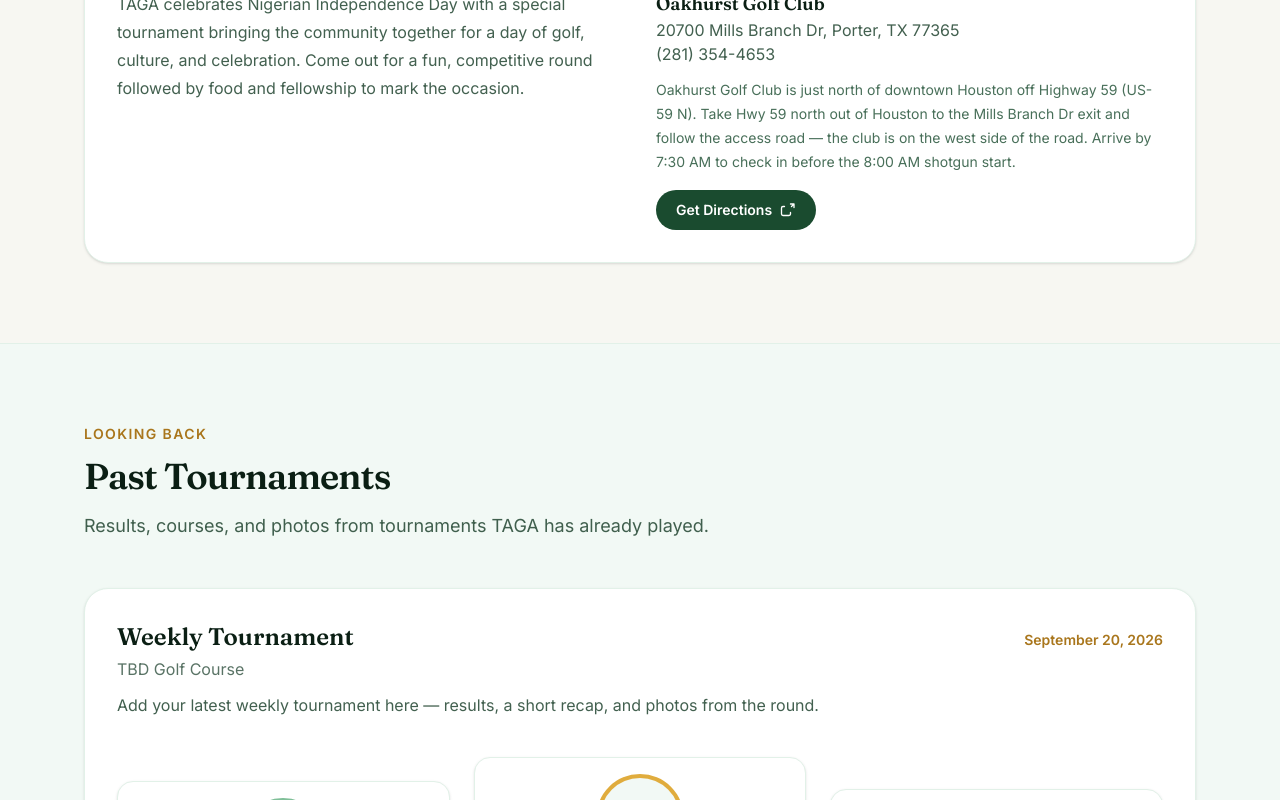
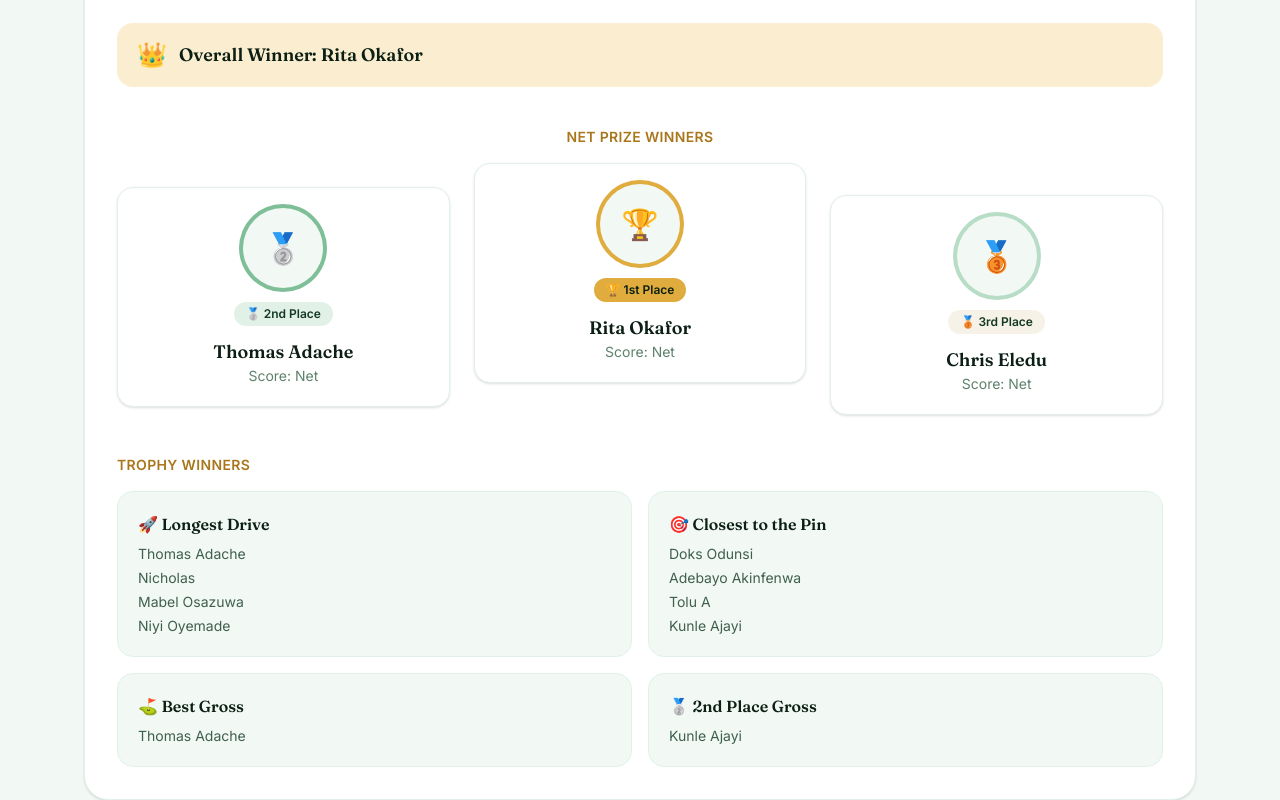
Before and after one commit to emekattoh/taga-site, a Next.js app: page /tournaments in a window 1280 px wide. Shown: the part 760-1560 px from the top of the page. Built offline with nearby package versions, Linux system fonts and the light colour scheme.

Commit message:
Add Oct 3 tournament results, trophy winners, and Squabbit/Instagram embed support

```diff
--- a/app/tournaments/page.tsx
+++ b/app/tournaments/page.tsx
@@ -3,12 +3,15 @@ import Image from "next/image";
 import { Section, SectionHeading } from "@/components/ui/section";
 import { FadeIn } from "@/components/ui/fade-in";
 import { WinnerPodium } from "@/components/winner-podium";
+import { RawEmbed } from "@/components/raw-embed";
+import { InstagramPost } from "@/components/instagram-post";
 import {
   getUpcomingTournament,
   getPastTournaments,
   getAllFirstPlaceWinners,
   getCourseMapUrl,
 } from "@/lib/data/tournaments";
+import { instagramPosts } from "@/lib/data/instagram";
 
 export const metadata: Metadata = {
   title: "Tournaments — TAGA",
@@ -107,6 +110,15 @@ export default function TournamentsPage() {
                   </a>
                 </div>
               </div>
+
+              {upcoming.leaderboardEmbedHtml && (
+                <div className="border-t border-fairway-100 p-8">
+                  <h4 className="mb-4 text-sm font-semibold uppercase tracking-wide text-gold-600">
+                    Live Leaderboard
+                  </h4>
+                  <RawEmbed html={upcoming.leaderboardEmbedHtml} />
+                </div>
+              )}
             </div>
           </FadeIn>
         </Section>
@@ -141,9 +153,55 @@ export default function TournamentsPage() {
                     <p className="mt-3 text-fairway-800/80">{t.summary}</p>
                   )}
 
+                  {t.overallChampion && (
+                    <div className="mt-6 flex items-center gap-3 rounded-2xl bg-gold-100 px-5 py-4">
+                      <span className="text-2xl">👑</span>
+                      <p className="font-display text-lg font-semibold text-fairway-950">
+                        Overall Winner: {t.overallChampion}
+                      </p>
+                    </div>
+                  )}
+
                   {t.winners.length > 0 && (
                     <div className="mt-10">
+                      <h4 className="mb-4 text-center text-sm font-semibold uppercase tracking-wide text-gold-600">
+                        Net Prize Winners
+                      </h4>
                       <WinnerPodium winners={t.winners} />
+                    </div>
+                  )}
+
+                  {t.trophies && t.trophies.length > 0 && (
+                    <div className="mt-10">
+                      <h4 className="mb-4 text-sm font-semibold uppercase tracking-wide text-gold-600">
+                        Trophy Winners
+                      </h4>
+                      <div className="grid gap-4 sm:grid-cols-2">
+                        {t.trophies.map((trophy) => (
+                          <div
+                            key={trophy.category}
+                            className="rounded-2xl border border-fairway-100 bg-fairway-50 p-5"
+                          >
+                            <p className="font-display text-base font-semibold text-fairway-950">
+                              {trophy.icon} {trophy.category}
+                            </p>
+                            <ul className="mt-2 space-y-1 text-sm text-fairway-800/80">
+                              {trophy.recipients.map((name) => (
+                                <li key={name}>{name}</li>
+                              ))}
+                            </ul>
+                          </div>
+                        ))}
+                      </div>
+                    </div>
+                  )}
+
+                  {t.leaderboardEmbedHtml && (
+                    <div className="mt-10">
+                      <h4 className="mb-4 text-sm font-semibold uppercase tracking-wide text-gold-600">
+                        Final Leaderboard
+                      </h4>
+                      <RawEmbed html={t.leaderboardEmbedHtml} />
                     </div>
                   )}
 
@@ -169,6 +227,25 @@ export default function TournamentsPage() {
             </div>
           </Section>
         </div>
+      )}
+
+      {/* Instagram */}
+      {instagramPosts.length > 0 && (
+        <Section>
+          <SectionHeading
+            eyebrow="From Our Instagram"
+            title="More From The Course"
+            description="Follow TAGA on Instagram for more photos and highlights."
+            align="center"
+          />
+          <div className="mt-12 grid gap-6 sm:grid-cols-2 lg:grid-cols-3">
+            {instagramPosts.map((url) => (
+              <FadeIn key={url}>
+                <InstagramPost url={url} />
+              </FadeIn>
+            ))}
+          </div>
+        </Section>
       )}
 
       {/* Hall of Fame */}
--- /dev/null
+++ b/components/instagram-post.tsx
@@ -0,0 +1,72 @@
+"use client";
+
+import { useEffect } from "react";
+
+declare global {
+  interface Window {
+    instgrm?: {
+      Embeds: { process: () => void };
+    };
+  }
+}
+
+const SCRIPT_SRC = "https://www.instagram.com/embed.js";
+
+function loadInstagramEmbedScript(): Promise<void> {
+  return new Promise((resolve) => {
+    if (window.instgrm) {
+      resolve();
+      return;
+    }
+    const existing = document.querySelector<HTMLScriptElement>(
+      `script[src="${SCRIPT_SRC}"]`
+    );
+    if (existing) {
+      existing.addEventListener("load", () => resolve());
+      return;
+    }
+    const script = document.createElement("script");
+    script.src = SCRIPT_SRC;
+    script.async = true;
+    script.onload = () => resolve();
+    document.body.appendChild(script);
+  });
+}
+
+/**
+ * Embeds a single public Instagram post using Instagram's official oEmbed
+ * widget. Pass the post's permalink, e.g.
+ * https://www.instagram.com/p/ABC123xyz/
+ */
+export function InstagramPost({ url }: { url: string }) {
+  useEffect(() => {
+    let mounted = true;
+    loadInstagramEmbedScript().then(() => {
+      if (mounted) window.instgrm?.Embeds.process();
+    });
+    return () => {
+      mounted = false;
+    };
+  }, [url]);
+
+  return (
+    <blockquote
+      className="instagram-media"
+      data-instgrm-permalink={url}
+      data-instgrm-version="14"
+      style={{
+        background: "#FFF",
+        border: 0,
+        borderRadius: "12px",
+        margin: 0,
+        maxWidth: "100%",
+        minWidth: "260px",
+        width: "100%",
+      }}
+    >
+      <a href={url} target="_blank" rel="noopener noreferrer">
+        View this post on Instagram
+      </a>
+    </blockquote>
+  );
+}
--- /dev/null
+++ b/components/raw-embed.tsx
@@ -0,0 +1,41 @@
+"use client";
+
+import { useEffect, useRef } from "react";
+
+/**
+ * Renders a trusted, admin-provided HTML embed snippet (e.g. a Squabbit
+ * leaderboard embed) and re-executes any <script> tags it contains, since
+ * assigning innerHTML does not run scripts on its own.
+ *
+ * IMPORTANT: `html` must come from a trusted source (content we control in
+ * the codebase, like lib/data/tournaments.ts) — never render arbitrary
+ * user-submitted HTML through this component.
+ */
+export function RawEmbed({
+  html,
+  className,
+}: {
+  html: string;
+  className?: string;
+}) {
+  const containerRef = useRef<HTMLDivElement>(null);
+
+  useEffect(() => {
+    const container = containerRef.current;
+    if (!container || !html) return;
+
+    container.innerHTML = html;
+
+    const scripts = Array.from(container.querySelectorAll("script"));
+    scripts.forEach((oldScript) => {
+      const newScript = document.createElement("script");
+      Array.from(oldScript.attributes).forEach((attr) =>
+        newScript.setAttribute(attr.name, attr.value)
+      );
+      newScript.text = oldScript.textContent ?? "";
+      oldScript.parentNode?.replaceChild(newScript, oldScript);
+    });
+  }, [html]);
+
+  return <div ref={containerRef} className={className} />;
+}
--- /dev/null
+++ b/lib/data/instagram.ts
@@ -0,0 +1,5 @@
+// Add Instagram post URLs here to feature them on the Tournaments page.
+// Open the post on instagram.com (or the app), tap the ••• menu, and
+// choose "Copy Link" — paste that link below. Only public post links
+// will embed correctly for visitors.
+export const instagramPosts: string[] = [];
--- a/lib/data/tournaments.ts
+++ b/lib/data/tournaments.ts
@@ -3,6 +3,12 @@ export type Winner = {
   name: string;
   score?: string;
   photo?: string;
+};
+
+export type TrophyCategory = {
+  category: string;
+  icon?: string;
+  recipients: string[];
 };
 
 export type Course = {
@@ -19,8 +25,12 @@ export type Course = {
 export type Tournament = {
   id: string;
   title: string;
-  /** ISO date string, e.g. "2026-10-03". Used for sorting and to determine
-   * whether a tournament is upcoming or past. */
+  /** "upcoming" shows in the featured section at the top of the page.
+   * "completed" shows in Past Tournaments (and feeds the Hall of Fame).
+   * Flip this manually once a tournament wraps up — don't rely on the
+   * calendar date alone. */
+  status: "upcoming" | "completed";
+  /** ISO date string, e.g. "2026-10-03". Used only for sorting. */
   date: string;
   /** Human-friendly date/time shown on the page, e.g. "October 3, 2026 · 8:00 AM". */
   displayDate: string;
@@ -31,14 +41,22 @@ export type Tournament = {
   summary?: string;
   coverPhoto?: string;
   gallery?: string[];
-  /** Leave empty for tournaments that haven't happened yet. */
+  /** Net prize winners (1st/2nd/3rd). Leave empty until results are in. */
   winners: Winner[];
+  /** Trophy categories like Longest Drive, Closest to the Pin, Best Gross. */
+  trophies?: TrophyCategory[];
+  /** Headline "Overall Winner" callout, if the tournament names one. */
+  overallChampion?: string;
+  /** Paste the raw embed code from Squabbit (Tournament settings → Actions
+   * → Embedding Your Live Leaderboard) to show a live/final leaderboard
+   * for this tournament. Leave unset to hide the leaderboard block. */
+  leaderboardEmbedHtml?: string;
 };
 
-// Add new tournaments here — past or upcoming, in any order. The page
-// automatically figures out which one is the "current/upcoming" tournament
-// (the soonest one on or after today) and lists the rest as past
-// tournaments, most recent first.
+// Add new tournaments here — past or upcoming, in any order. Exactly one
+// tournament should have status "upcoming" at a time (the next one on the
+// calendar) — the page features it at the top. Everything with status
+// "completed" shows under Past Tournaments, most recent first.
 //
 // Put photos in /public/images/tournaments/ and /public/images/winners/
 // and reference them below.
@@ -46,6 +64,7 @@ export const tournaments: Tournament[] = [
   {
     id: "nigerian-independence-2026-10-03",
     title: "Nigerian Independence Tournament",
+    status: "completed",
     date: "2026-10-03",
     displayDate: "October 3, 2026 · 8:00 AM",
     course: {
@@ -53,67 +72,57 @@ export const tournaments: Tournament[] = [
       address: "20700 Mills Branch Dr, Porter, TX 77365",
       phone: "(281) 354-4653",
       directions:
-        "Oakhurst Golf Club is just north of downtown Houston off Highway 59 (US-59 N). Take Hwy 59 north out of Houston to the Mills Branch Dr exit and follow the access road — the club is on the west side of the road. Arrive by 7:30 AM to check in before the 8:00 AM shotgun start.",
+        "Oakhurst Golf Club is just north of downtown Houston off Highway 59 (US-59 N). Take Hwy 59 north out of Houston to the Mills Branch Dr exit and follow the access road — the club is on the west side of the road.",
     },
     description:
-      "TAGA celebrates Nigerian Independence Day with a special tournament bringing the community together for a day of golf, culture, and celebration. Come out for a fun, competitive round followed by food and fellowship to mark the occasion.",
+      "TAGA celebrated Nigeria's Independence Day with a special tournament bringing the community together for a day of golf, friendship, competition, and camaraderie.",
     summary: "Celebrating Nigerian Independence Day on the course.",
-    winners: [],
-    gallery: [],
-  },
-  {
-    id: "sample-weekly-2026-09-20",
-    title: "Weekly Tournament",
-    date: "2026-09-20",
-    displayDate: "September 20, 2026",
-    course: {
-      name: "TBD Golf Course",
-      address: "TBD",
-    },
-    summary:
-      "Add your latest weekly tournament here — results, a short recap, and photos from the round.",
+    overallChampion: "Rita Okafor",
     winners: [
-      { place: 1, name: "TBD", score: "—" },
-      { place: 2, name: "TBD", score: "—" },
-      { place: 3, name: "TBD", score: "—" },
+      { place: 1, name: "Rita Okafor", score: "Net" },
+      { place: 2, name: "Thomas Adache", score: "Net" },
+      { place: 3, name: "Chris Eledu", score: "Net" },
+    ],
+    trophies: [
+      {
+        category: "Longest Drive",
+        icon: "🚀",
+        recipients: ["Thomas Adache", "Nicholas", "Mabel Osazuwa", "Niyi Oyemade"],
+      },
+      {
+        category: "Closest to the Pin",
+        icon: "🎯",
+        recipients: ["Doks Odunsi", "Adebayo Akinfenwa", "Tolu A", "Kunle Ajayi"],
+      },
+      {
+        category: "Best Gross",
+        icon: "⛳",
+        recipients: ["Thomas Adache"],
+      },
+      {
+        category: "2nd Place Gross",
+        icon: "🥈",
+        recipients: ["Kunle Ajayi"],
+      },
     ],
     gallery: [],
   },
 ];
 
-function toDate(t: Tournament) {
-  return new Date(t.date + "T00:00:00");
+/** The featured tournament at the top of the page — whichever one has
+ * status "upcoming". If more than one is marked upcoming, the soonest
+ * (by date) wins. Returns undefined if none are upcoming yet. */
+export function getUpcomingTournament(): Tournament | undefined {
+  return [...tournaments]
+    .filter((t) => t.status === "upcoming")
+    .sort((a, b) => a.date.localeCompare(b.date))[0];
 }
 
-/** The next tournament on or after today. Falls back to the most recently
- * dated tournament (even if in the past) if none are upcoming, so the page
- * always has something to feature. */
-export function getUpcomingTournament(): Tournament | undefined {
-  const now = new Date();
-  now.setHours(0, 0, 0, 0);
-
-  const upcoming = tournaments
-    .filter((t) => toDate(t) >= now)
-    .sort((a, b) => toDate(a).getTime() - toDate(b).getTime());
-
-  if (upcoming.length > 0) return upcoming[0];
-
-  // No upcoming tournaments — fall back to the most recent past one.
-  return [...tournaments].sort(
-    (a, b) => toDate(b).getTime() - toDate(a).getTime()
-  )[0];
-}
-
-/** All tournaments that already happened, most recent first, excluding
- * whichever tournament is currently featured as "upcoming". */
+/** All completed tournaments, most recent first. */
 export function getPastTournaments(): Tournament[] {
-  const upcoming = getUpcomingTournament();
-  const now = new Date();
-  now.setHours(0, 0, 0, 0);
-
-  return tournaments
-    .filter((t) => t.id !== upcoming?.id && toDate(t) < now)
-    .sort((a, b) => toDate(b).getTime() - toDate(a).getTime());
+  return [...tournaments]
+    .filter((t) => t.status === "completed")
+    .sort((a, b) => b.date.localeCompare(a.date));
 }
 
 /** Builds a Google Maps search URL from a course if no explicit mapUrl is set. */
@@ -124,7 +133,7 @@ export function getCourseMapUrl(course: Course): string {
   )}`;
 }
 
-// Flattens winners across all past tournaments so the "Hall of Fame"
+// Flattens winners across all completed tournaments so the "Hall of Fame"
 // section can show every champion crowned so far.
 export function getAllFirstPlaceWinners() {
   return getPastTournaments()
```
